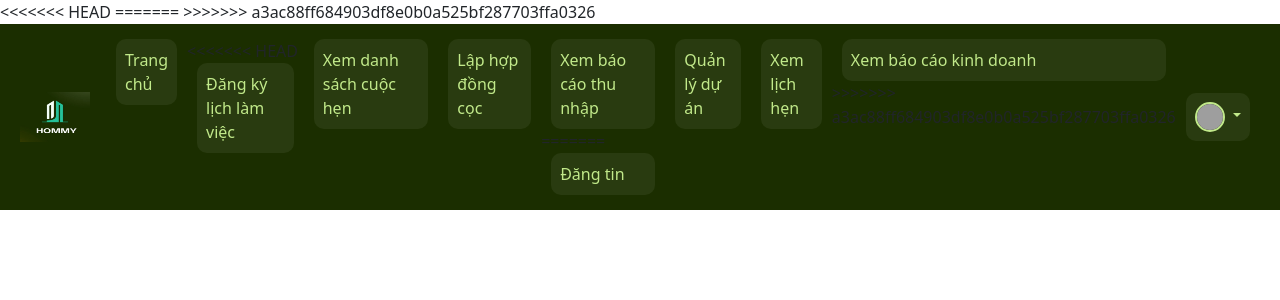
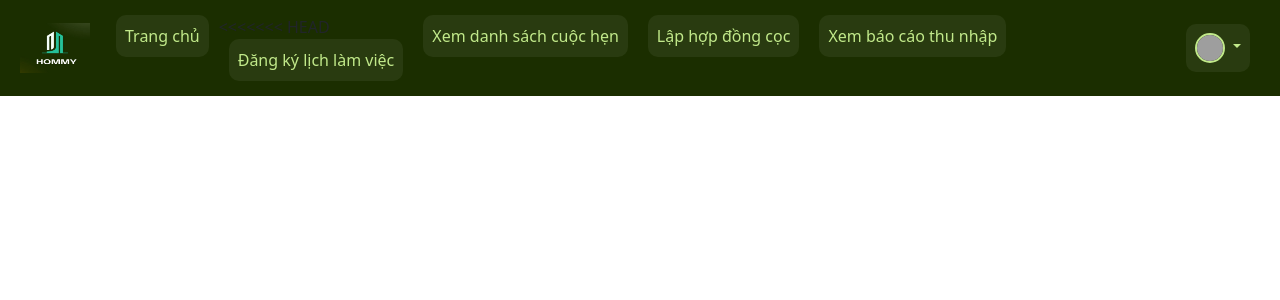
Before and after one commit to VietNamBui/Hommy_Website, a PHP site: page /layout/header_nvmg.php in a window 1280 px wide. Shown: the top 300 px of the page. Run offline with PHP 8.4, Linux system fonts and the light colour scheme; grey boxes are pictures that could not be loaded.

Commit message:
cap nhat trang chu-nvmg

```diff
--- a/layout/header_nvmg.php
+++ b/layout/header_nvmg.php
@@ -5,11 +5,9 @@
     <meta name="viewport" content="width=device-width, initial-scale=1.0">
     <link href="https://cdn.jsdelivr.net/npm/bootstrap@5.3.3/dist/css/bootstrap.min.css" rel="stylesheet">
     <link rel="stylesheet" href="https://cdnjs.cloudflare.com/ajax/libs/font-awesome/5.15.4/css/all.min.css">
-<<<<<<< HEAD
     <title>Trang chủ nvmg</title>
-=======
-    <title>Header Hommy</title>
->>>>>>> a3ac88ff684903df8e0b0a525bf287703ffa0326
+
+
     <style>
         /* header
         /* Reset mặc định */
@@ -121,18 +119,6 @@
                 </li>
                 <li class="nav-item">
                     <a class="nav-link" href="index.php?page=xem_bao_cao_thu_nhap">Xem báo cáo thu nhập</a>
-=======
-                    <a class="nav-link" href="index.php?page=">Đăng tin</a>
-                </li>
-                <li class="nav-item">
-                    <a class="nav-link" href="index.php?page=danhsachduan-cda">Quản lý dự án</a>
-                </li>
-                <li class="nav-item">
-                    <a class="nav-link" href="index.php?page=xemlichhen-cda">Xem lịch hẹn</a>
-                </li>
-                <li class="nav-item">
-                    <a class="nav-link" href="index.php?page=baocaokinhdoanh-cda">Xem báo cáo kinh doanh</a>
->>>>>>> a3ac88ff684903df8e0b0a525bf287703ffa0326
                 </li>
             </ul>
             <!-- Avatar người dùng và dropdown menu -->
```
